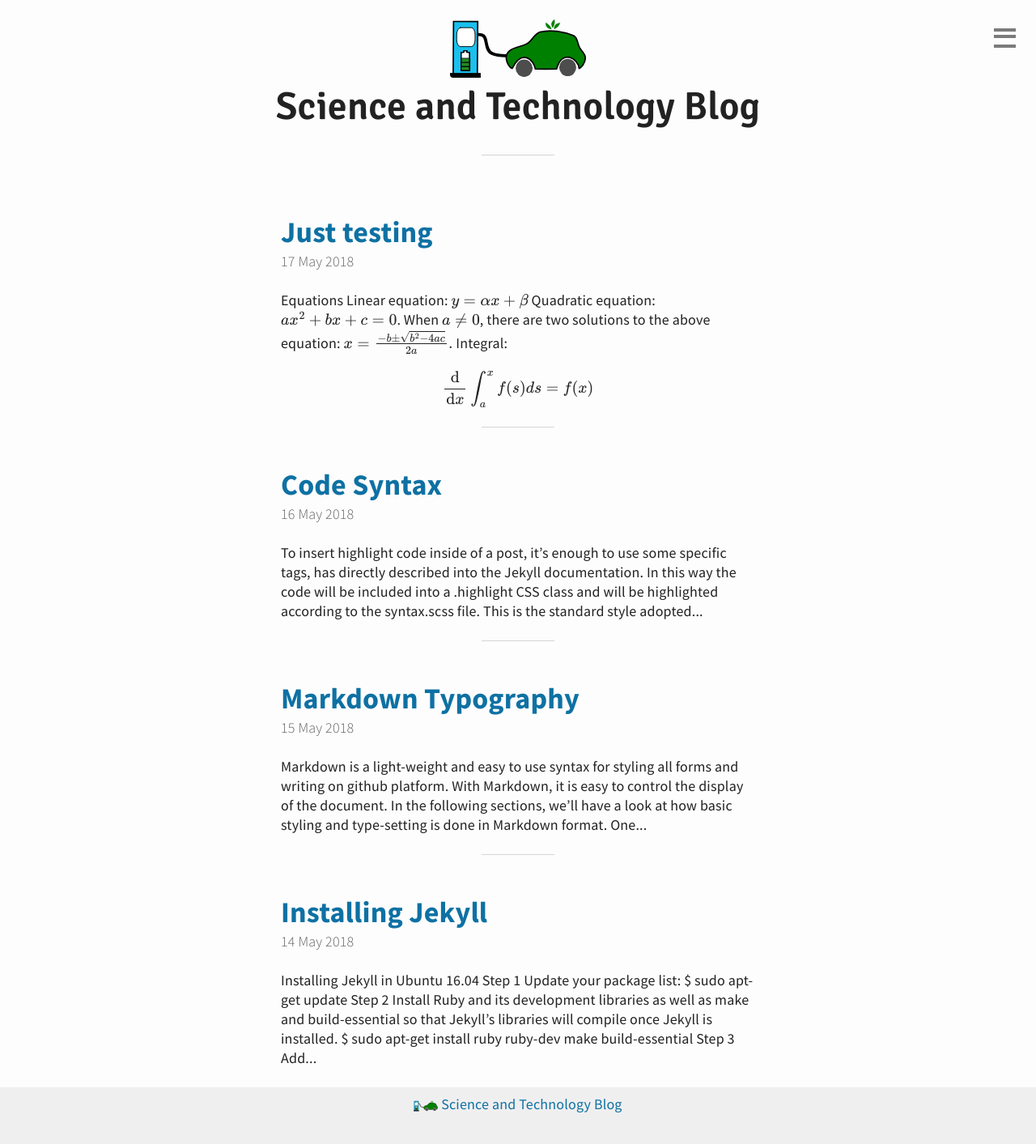
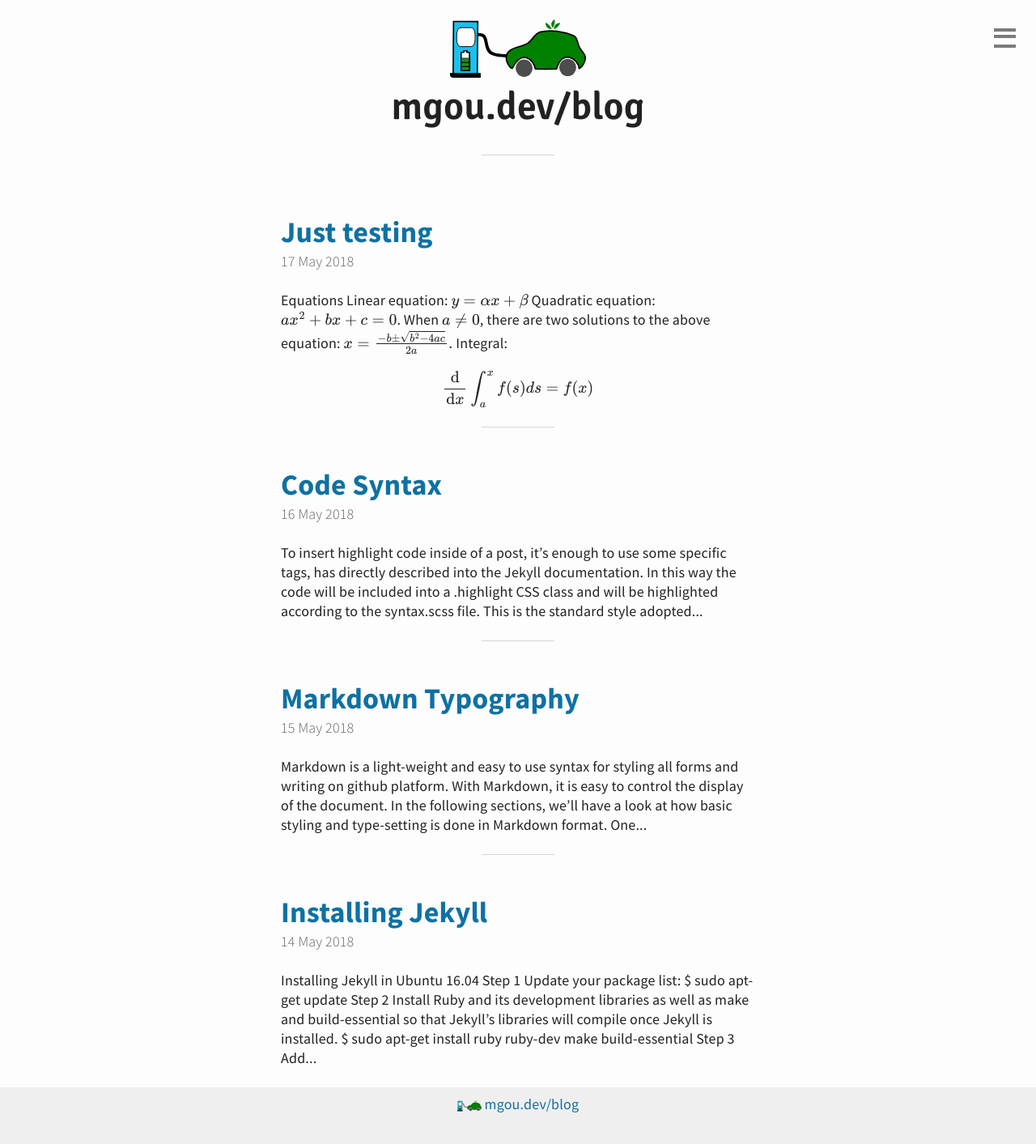
Before and after one commit to pyaephyohein/blog, a Jekyll site: the page built from index.html, in a window 1280 px wide. Shown: the whole page at 81% size. Built offline with Jekyll 4.4.1, drawn with Linux system fonts in a browser that asks for light colours; formulas are drawn with MathJax 3; the list of posts is cut into pages by our own code.

Commit message:
update config yaml

```diff
--- a/_config.yml
+++ b/_config.yml
@@ -1,12 +1,14 @@
 # Site settings
-title: Science and Technology Blog
-description: "Blog site for scientific/technical pages."
+title: mgou.dev/blog
+description: "Blog site for mgou.dev pages."
 url: "https://pranjaldhole.github.io/science-blog-template"
 author:
   name: "Pranjal Dhole"
   email: "dhole.pranjal@gmail.com"
   url: "https://pranjaldhole.github.io"
-
+maintainer:
+  name: "Pyae Phyo Hein"
+  email: "email@mgou.dev"
 # Build settings
 baseurl: /blog/
 source: .
@@ -30,7 +32,7 @@
 
 # Disqus comments
 comments: true      # used to enable disqus comments on site
-dsq_shortname: science-blog-template # disqus shortname
+dsq_shortname: mgou.dev # disqus shortname
 
 # Options: Define which header/footer to use
 custom_header: false
```
